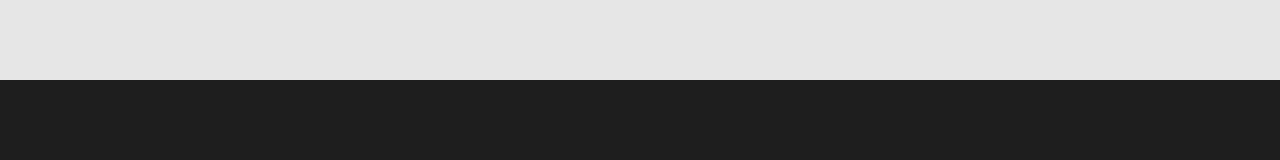
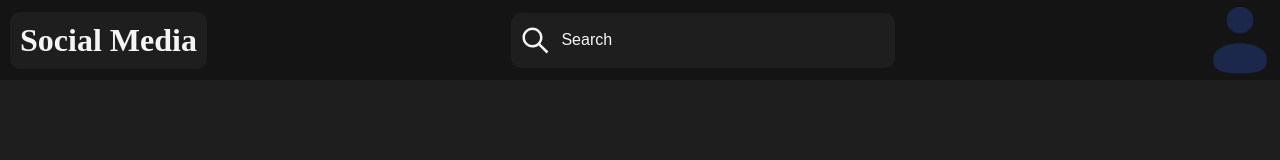
Before and after one commit to CursedCode45/POS, a plain HTML site: page index.html in a window 1280 px wide. Drawn offline with Linux system fonts and the light colour scheme.

Commit message:
Added icons on main page

```diff
--- a/index.css
+++ b/index.css
@@ -8,15 +8,55 @@ body {
 }
 
 
-header {
+.main-header {
     margin: 0;
     position: absolute;
-    background-color: rgb(231, 231, 231);
+    display: flex;
+    justify-content:space-between;
+    align-items: center;
+    background-color: rgb(20, 20, 20);
     width: 100%;
     height: 80px;
 }
 
-input {
+.header-text{
+    margin-left: 10px;
+    padding: 10px;
+    color: rgb(245, 245, 245);
+    background-color: rgb(30, 30, 30);
+    border-radius: 10px;
+}
 
-    top: 80px;
+.user-icon {
+    height: 100%;
 }
+
+.search-container{
+    width: 30%;
+    position: relative;
+    height: 100%;
+    display: flex;
+    align-items: center;
+}
+
+.search-bar {
+    width: 100%;
+    height: 55px;
+    border-radius: 10px;
+    background-color: rgb(30, 30, 30);
+    text-indent: 50px;
+    font-size: 1em;
+    color: rgb(245, 245, 245);
+    border: 0;
+}
+
+.search-icon{
+    position: absolute;
+    left: 1%;
+    height: 50%;
+}
+
+
+.search-bar::placeholder{
+    color: rgb(245, 245, 245);
+}
--- a/index.html
+++ b/index.html
@@ -10,8 +10,14 @@
 </head>
 
 <body>
-    <header></header>
-    <input type="text">
+    <header class="main-header">
+        <h1 class="header-text">Social Media</h1>
+        <div class="search-container">
+            <img class="search-icon" src="assets/search-icon.svg" alt="Search Icon"/>
+            <input class="search-bar" type="text" placeholder="Search">
+        </div>
+        <img class="user-icon" src="assets/user-icon.svg" alt="User Icon"/>
+    </header>
 </body>
 
 </html>
```
Also changed, not shown: login.css (+5 -6 lines), login.html (+1 -1 lines), assets/search-icon.svg (added), assets/user-icon.svg (added).
